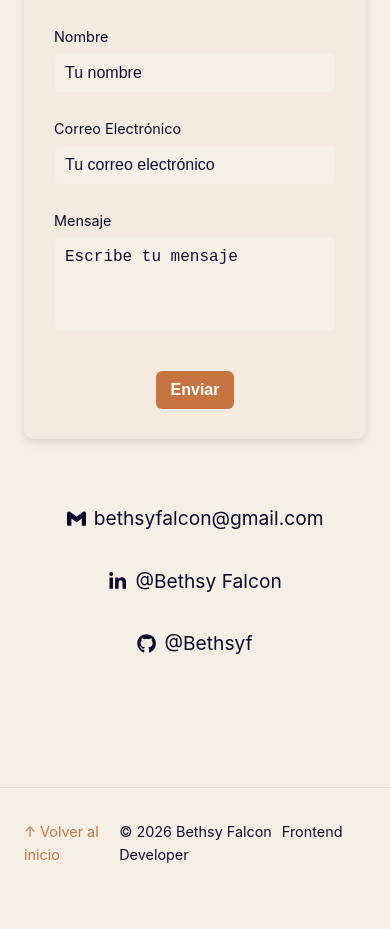
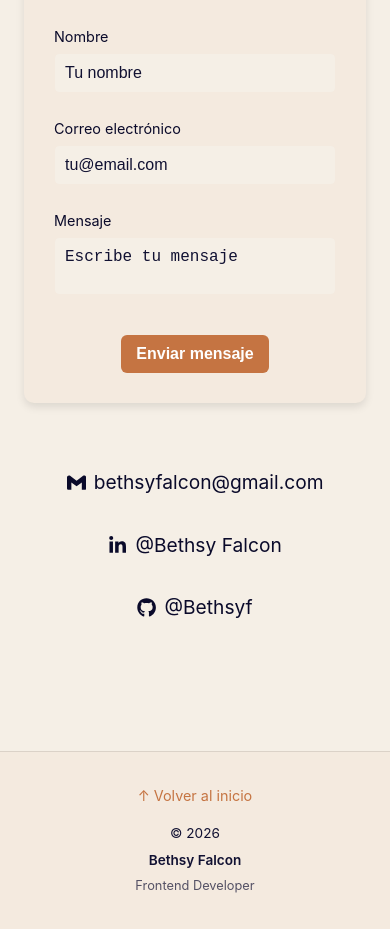
Before and after one commit to Bethsyf/portfolio, a Next.js app: page / in a window 390 px wide. Shown: the part 7371-8300 px from the top of the page. Before the commit the page ends 8269 px from the top, so only its background shows below. Built offline with nearby package versions, Linux system fonts and the light colour scheme.

Commit message:
refactor: improve footer layout and responsive design

```diff
--- a/src/components/views/contact/ContactMe.module.scss
+++ b/src/components/views/contact/ContactMe.module.scss
@@ -91,6 +91,7 @@
   }
 
   .formGroup {
+
     input,
     textarea {
       font-size: 1.1rem;
--- a/src/components/views/contact/ContactMe.tsx
+++ b/src/components/views/contact/ContactMe.tsx
@@ -1,112 +1,138 @@
-import { Formik, Form, Field, ErrorMessage } from 'formik';
-import * as Yup from 'yup';
-import s from './ContactMe.module.scss';
+import { Formik, Form, Field, ErrorMessage, FormikHelpers } from "formik";
+import * as Yup from "yup";
+import s from "./ContactMe.module.scss";
 
-const ContactMe = () => {
-  const initialValues = {
-    name: '',
-    email: '',
-    message: '',
+interface ContactFormValues {
+  name: string;
+  email: string;
+  message: string;
+}
+
+const initialValues: ContactFormValues = {
+  name: "",
+  email: "",
+  message: "",
 };
 
 const validationSchema = Yup.object({
   name: Yup.string()
-      .min(3, 'Mínimo 3 caracteres')
-      .max(30, 'Máximo 30 caracteres')
-      .required('Nombre requerido'),
+    .min(3, "Mínimo 3 caracteres")
+    .max(30, "Máximo 30 caracteres")
+    .required("Nombre requerido"),
   email: Yup.string()
-      .email('Correo no válido')
-      .required('Correo requerido'),
+    .email("Correo no válido")
+    .required("Correo requerido"),
   message: Yup.string()
-      .min(3, 'Mínimo 3 caracteres')
-      .max(500, 'Máximo 500 caracteres')
-      .required('Mensaje requerido'),
+    .min(3, "Mínimo 3 caracteres")
+    .max(500, "Máximo 500 caracteres")
+    .required("Mensaje requerido"),
 });
 
+export default function ContactMe() {
   const handleSubmit = async (
-    values: { name: string; email: string; message: string },
-    { resetForm }: any
+    values: ContactFormValues,
+    { resetForm, setSubmitting }: FormikHelpers<ContactFormValues>
   ) => {
     try {
-      const response = await fetch('/api/contact', {
-        method: 'POST',
+      const response = await fetch("/api/contact", {
+        method: "POST",
         headers: {
-          'Content-Type': 'application/json',
+          "Content-Type": "application/json",
         },
         body: JSON.stringify(values),
       });
-
-      if (response.ok) {
-        alert('Correo enviado correctamente, espera y serás contactado');
+      if (!response.ok)
+        throw new Error("Error al enviar");
       resetForm();
-      } else {
-        alert('Error al enviar el correo');
-      }
+      alert("Mensaje enviado correctamente. Te contactaré pronto.");
     } catch (error) {
       console.error(error);
-      alert('Error al enviar el correo');
+      alert("Hubo un error. Intenta nuevamente.");
+    } finally {
+      setSubmitting(false);
     }
   };
 
   return (
     <div className={s.contactForm}>
-      <h3 className={s.titleForm}>Envíame un mensaje</h3>
+      <h3 className={s.titleForm}>
+        Envíame un mensaje
+      </h3>
+
       <Formik
         initialValues={initialValues}
         validationSchema={validationSchema}
         onSubmit={handleSubmit}
       >
         {({ isSubmitting }) => (
-          <Form>
-            <div className={s.formGroup}>
-              <label htmlFor="name">Nombre</label>
-              <Field
+          <Form className={s.form}>
+            <FormField
+              label="Nombre"
+              name="name"
               type="text"
-                id="name"
-                name="name"
               placeholder="Tu nombre"
-                className={s.inputField}
             />
-              <ErrorMessage name="name" component="p" className={s.error} />
-            </div>
-
-            <div className={s.formGroup}>
-              <label htmlFor="email">Correo Electrónico</label>
-              <Field
+            <FormField
+              label="Correo electrónico"
+              name="email"
               type="email"
-                id="email"
-                name="email"
-                placeholder="Tu correo electrónico"
-                className={s.inputField}
+              placeholder="tu@email.com"
             />
-              <ErrorMessage name="email" component="p" className={s.error} />
-            </div>
-
-            <div className={s.formGroup}>
-              <label htmlFor="message">Mensaje</label>
-              <Field
+            <FormField
+              label="Mensaje"
+              name="message"
               as="textarea"
-                id="message"
-                name="message"
               placeholder="Escribe tu mensaje"
-                rows={4}
-                className={s.textArea}
             />
-              <ErrorMessage name="message" component="p" className={s.error} />
-            </div>
-
             <button
               type="submit"
               className={s.submitButton}
               disabled={isSubmitting}
             >
-              {isSubmitting ? 'Enviando...' : 'Enviar'}
+              {isSubmitting
+                ? "Enviando..."
+                : "Enviar mensaje"}
             </button>
           </Form>
         )}
       </Formik>
     </div>
   );
-};
+}
 
-export default ContactMe;
+interface FormFieldProps {
+  label: string;
+  name: string;
+  type?: string;
+  placeholder?: string;
+  as?: string;
+
+}
+function FormField({
+  label,
+  name,
+  type = "text",
+  placeholder,
+  as,
+}: FormFieldProps) {
+  return (
+    <div className={s.formGroup}>
+      <label htmlFor={name}>
+        {label}
+      </label>
+      <Field
+        id={name}
+        name={name}
+        type={type}
+        placeholder={placeholder}
+        as={as}
+        className={s.inputField}
+      />
+      <ErrorMessage
+        name={name}
+        component="p"
+        className={s.error}
+      />
+    </div>
+  );
+}
--- a/src/components/views/contact/ContactSection.module.scss
+++ b/src/components/views/contact/ContactSection.module.scss
@@ -1,4 +1,3 @@
-
 .container {
   padding: 8rem 1.5rem;
   display: flex;
--- a/src/components/views/footer/Footer.module.scss
+++ b/src/components/views/footer/Footer.module.scss
@@ -1,33 +1,59 @@
-
 .footer {
   padding: 2rem 1.5rem;
   border-top: 1px solid var(--color-border);
+  background: var(--color-bg-secondary);
 }
 
 .content {
   max-width: 1100px;
   margin: auto;
   display: flex;
-  justify-content: space-between;
+  flex-direction: column;
   align-items: center;
+  gap: 1rem;
+  text-align: center;
 }
 
 .toTop {
+  font-size: 0.9rem;
   color: var(--color-primary);
   text-decoration: none;
-  font-size: 0.9rem;
-  transition: 0.3s;
+  transition: all 0.25s ease;
 }
 
 .toTop:hover {
   opacity: 0.7;
+  transform: translateY(-2px);
 }
 
 .copy {
-  font-size: 0.9rem;
+  font-size: 0.85rem;
   color: var(--color-text-secondary);
+  display: flex;
+  flex-direction: column;
+  gap: 0.3rem;
 }
 
-.copy span {
-  margin-left: 10px;
+.name {
+  color: var(--color-text-primary);
+  font-weight: 600;
 }
+
+.role {
+  font-size: 0.8rem;
+  opacity: 0.7;
+}
+
+@media (min-width: 768px) {
+  .content {
+    flex-direction: row;
+    justify-content: space-between;
+    text-align: left;
+  }
+
+  .copy {
+    flex-direction: row;
+    align-items: center;
+    gap: 0.6rem;
+  }
+}
--- a/src/components/views/footer/Footer.tsx
+++ b/src/components/views/footer/Footer.tsx
@@ -2,15 +2,23 @@ import s from "./Footer.module.scss";
 import Link from "next/link";
 
 export default function Footer() {
+  const year = new Date().getFullYear();
   return (
     <footer className={s.footer}>
       <div className={s.content}>
-        <Link href="#home" className={s.toTop}>
+        <Link
+          href="#home"
+          className={s.toTop}
+          aria-label="Volver al inicio"
+        >
           ↑ Volver al inicio
         </Link>
         <p className={s.copy}>
-          © {new Date().getFullYear()} Bethsy Falcon
-          <span>
+          © {year}
+          <span className={s.name}>
+            Bethsy Falcon
+          </span>
+          <span className={s.role}>
             Frontend Developer
           </span>
         </p>
```
Lines whose indentation alone changed are shown as unchanged.
